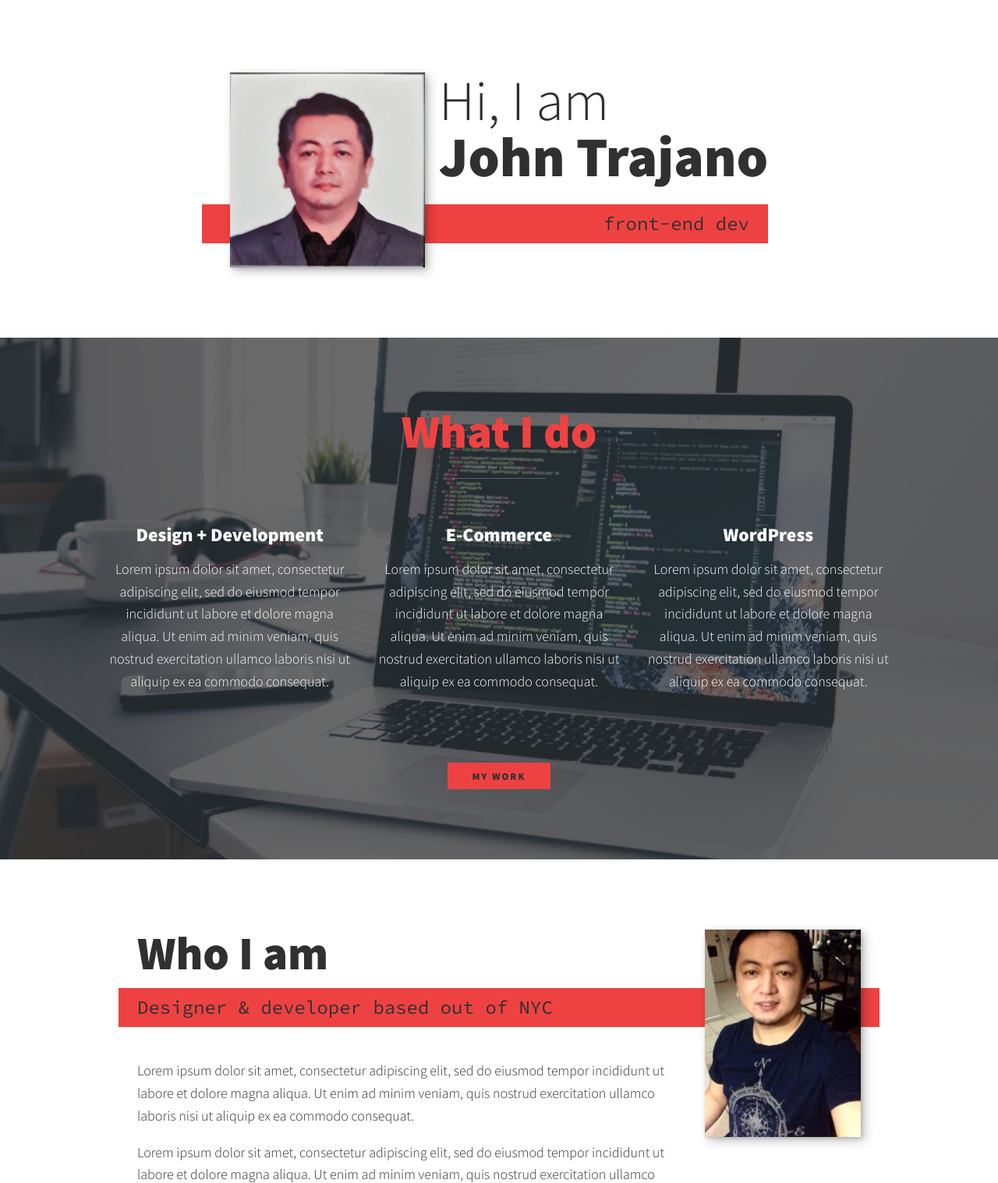
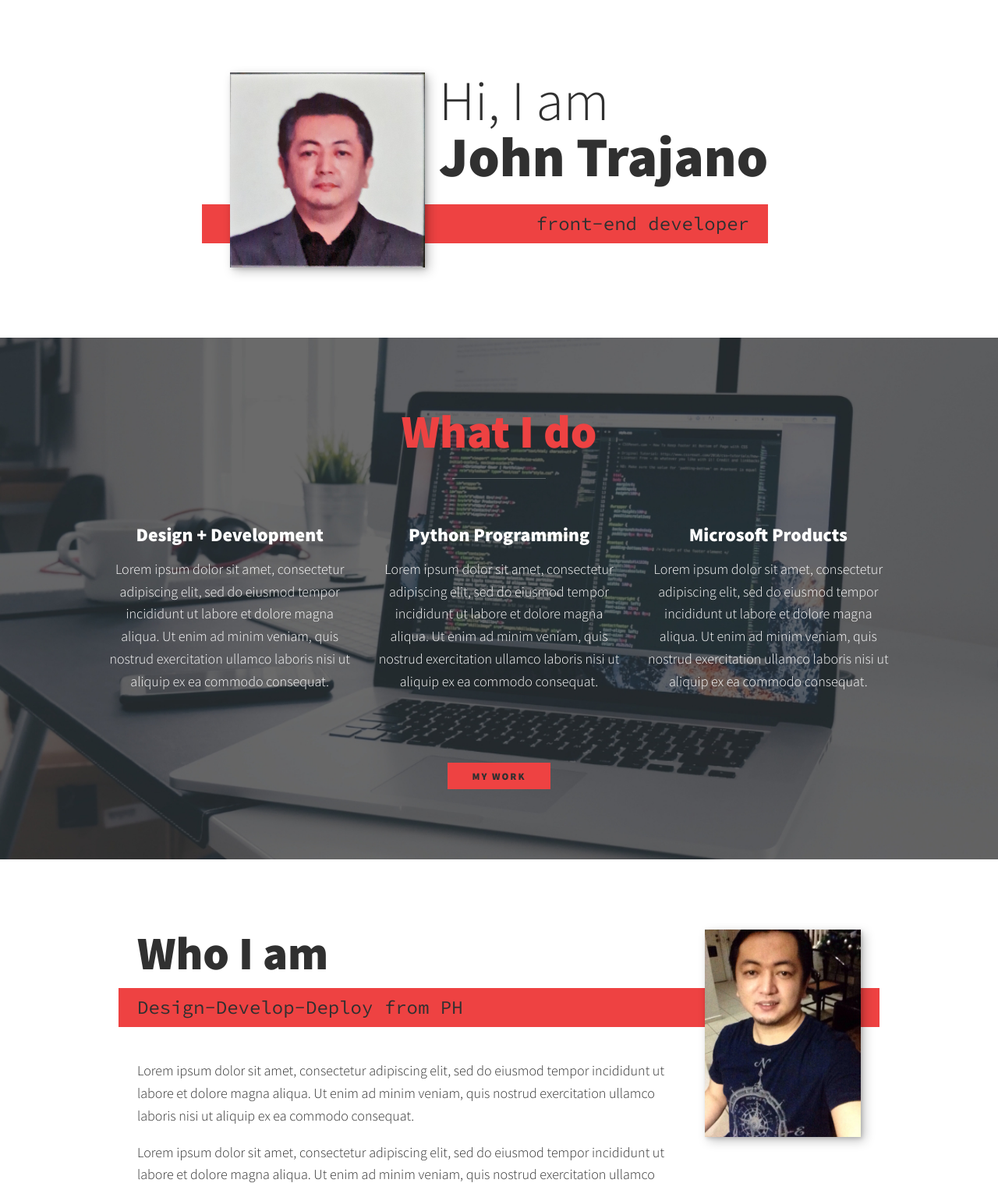
Before and after one commit to enjeytee/my-portfolio, a plain HTML site: page index.html in a window 1280 px wide. Shown: the part 133-1650 px from the top of the page at 78% size. Drawn offline with nearby package versions, Linux system fonts and the light colour scheme.

Commit message:
Update index.html

```diff
--- a/index.html
+++ b/index.html
@@ -36,7 +36,7 @@
             <h1 class="section__title section__title--intro">
                 Hi, I am <strong>John Trajano</strong>
             </h1>
-            <p class="section__subtitle section__subtitle--intro">front-end dev</p>
+            <p class="section__subtitle section__subtitle--intro">front-end developer</p>
             <img src="img/john01.jpg" alt="a picture of John" class="intro__img">
         </section>
 
@@ -51,12 +51,12 @@
                 </div> <!-- / service -->
 
                 <div class="service">
-                    <h3>E-Commerce</h3>
+                    <h3>Python Programming</h3>
                     <p>Lorem ipsum dolor sit amet, consectetur adipiscing elit, sed do eiusmod tempor incididunt ut labore et dolore magna aliqua. Ut enim ad minim veniam, quis nostrud exercitation ullamco laboris nisi ut aliquip ex ea commodo consequat.</p>
                 </div> <!-- / service -->
 
                 <div class="service">
-                    <h3>WordPress</h3>
+                    <h3>Microsoft Products</h3>
                     <p>Lorem ipsum dolor sit amet, consectetur adipiscing elit, sed do eiusmod tempor incididunt ut labore et dolore magna aliqua. Ut enim ad minim veniam, quis nostrud exercitation ullamco laboris nisi ut aliquip ex ea commodo consequat.</p>
                 </div> <!-- / service -->
             </div> <!-- / services -->
@@ -68,7 +68,7 @@
         <!-- About me -->
         <section class="about-me" id="about">
             <h2 class="section__title section__title--about">Who I am</h2>
-            <p class="section__subtitle section__subtitle--about">Designer & developer based out of NYC</p>
+            <p class="section__subtitle section__subtitle--about">Design-Develop-Deploy from PH</p>
 
             <div class="about-me__body">
                 <p>Lorem ipsum dolor sit amet, consectetur adipiscing elit, sed do eiusmod tempor incididunt ut labore et dolore magna aliqua. Ut enim ad minim veniam, quis nostrud exercitation ullamco laboris nisi ut aliquip ex ea commodo consequat.</p>
```
